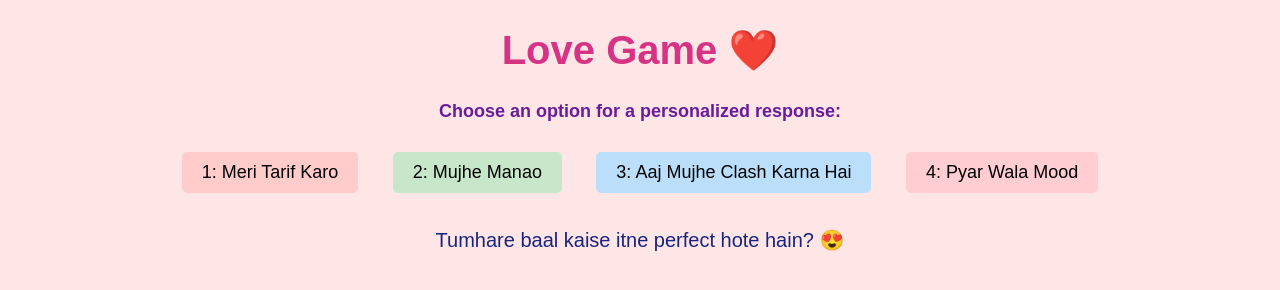
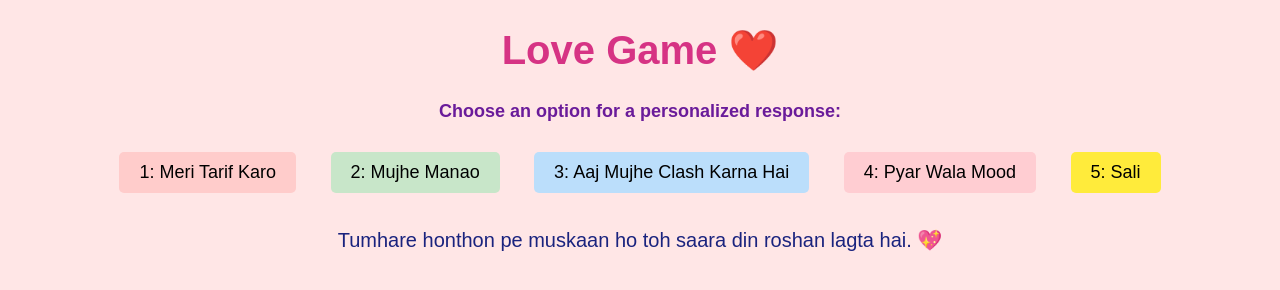
Before and after one commit to sajid2453/Game, a plain HTML site: page index.html in a window 1280 px wide. Both pictures are taken after a click on the button "1: Meri Tarif Karo". Drawn offline with Linux system fonts and the light colour scheme.

Commit message:
Update index.html

```diff
--- a/index.html
+++ b/index.html
@@ -3,7 +3,7 @@
 <head>
     <meta charset="UTF-8">
     <meta name="viewport" content="width=device-width, initial-scale=1.0">
-    <title>Love Game ❤️</title>
+    <title> SHAAZ ❤️</title>
     <style>
         body {
             background-color: #ffe6e6;
@@ -38,6 +38,9 @@
         .pyar {
             background-color: #ffcdd2;
         }
+        .sali {
+            background-color: #ffeb3b;
+        }
         #response {
             font-size: 20px;
             color: #1a237e;
@@ -54,6 +57,7 @@
     <button class="manana" onclick="generateResponse('manana')">2: Mujhe Manao</button>
     <button class="clash" onclick="generateResponse('clash')">3: Aaj Mujhe Clash Karna Hai</button>
     <button class="pyar" onclick="generateResponse('pyar')">4: Pyar Wala Mood</button>
+    <button class="sali" onclick="generateResponse('sali')">5: Sali </button>
 
     <div id="response"></div>
 
@@ -65,8 +69,10 @@
             "Tumhare baal kaise itne perfect hote hain? 😍",
             "Tumhare honthon pe muskaan ho toh saara din roshan lagta hai. 💖",
             "Tumhari awaaz mein ek khaas baat hai, dil ko sukoon milta hai.",
-            "Tumhara chehra mere sapno ka hai, dil se pyaar karti hoon main.",
-            "Tumhari aankhein sabse khoobsurat hain, chaand bhi sharmata hai."
+            "Tum or ye tmahre nakhre ufff.",
+            "Muskuraye to Alam madhosh kar de......mera huzzor, Chalata phirta maykhana hai koi",
+            "Wo payal nhi pahnti pao me , Bas ek kale dhage se kahar barsati hai",
+            "Tumhara chehra mere sapno ka hai, dil se pyaar karti hoon main."
         ];
 
         const mananaResponses = [
@@ -77,6 +83,7 @@
             "Tumhara gussa bhi meri zindagi ka hissa hai. 😘",
             "Agar tum gussa ho, toh main sorry bola toh tum khush ho jaogi? 😇",
             "Tumhari muskaan se zyada khoobsurat kuch nahi.",
+            "Kabhi dekhi h surat aayeine me apni,Tm khd ke kam or Mere jayda lagte ho",
             "Dil se sorry, yeh gussa humesha nahi chalega."
         ];
 
@@ -100,6 +107,19 @@
             "Shayari: 'Aankhon mein sapne, dil mein khwabon ka raaz hai, tum ho jo saath toh har pal pyaar ka andaaz hai.'"
         ];
 
+        const saliResponses = [
+            "Rishtedaar toh bahut hain, par tum sabse khaas ho.",
+            "Tumhari hasi mein ek jaadu hai, dil ko choo jaata hai.",
+            "Tumhare saath mehfil roshan ho jaati hai.",
+            "Tera pyaar aur mazaak zindagi ka rang hai.",
+            "Teri baatein dil ko khushi de jaati hain.",
+            "Teri hasi se mehfil mein jaan aa jaati hai.",
+            "Tu baat kare toh lagta hai duniya ruk gayi.",
+            "Tere saath har baat yaadon ka hissa ban jaati hai.",
+            "Tere jaisa rishta duniya mein kahin aur nahi.",
+            "Teri muskaan mein duniya bhar ki khushi hai."
+        ];
+
         function generateResponse(option) {
             let response;
             if (option === 'tarif') {
@@ -110,6 +130,8 @@
                 response = clashResponses[Math.floor(Math.random() * clashResponses.length)];
             } else if (option === 'pyar') {
                 response = pyarResponses[Math.floor(Math.random() * pyarResponses.length)];
+            } else if (option === 'sali') {
+                response = saliResponses[Math.floor(Math.random() * saliResponses.length)];
             }
 
             document.getElementById("response").innerHTML = response;
```
